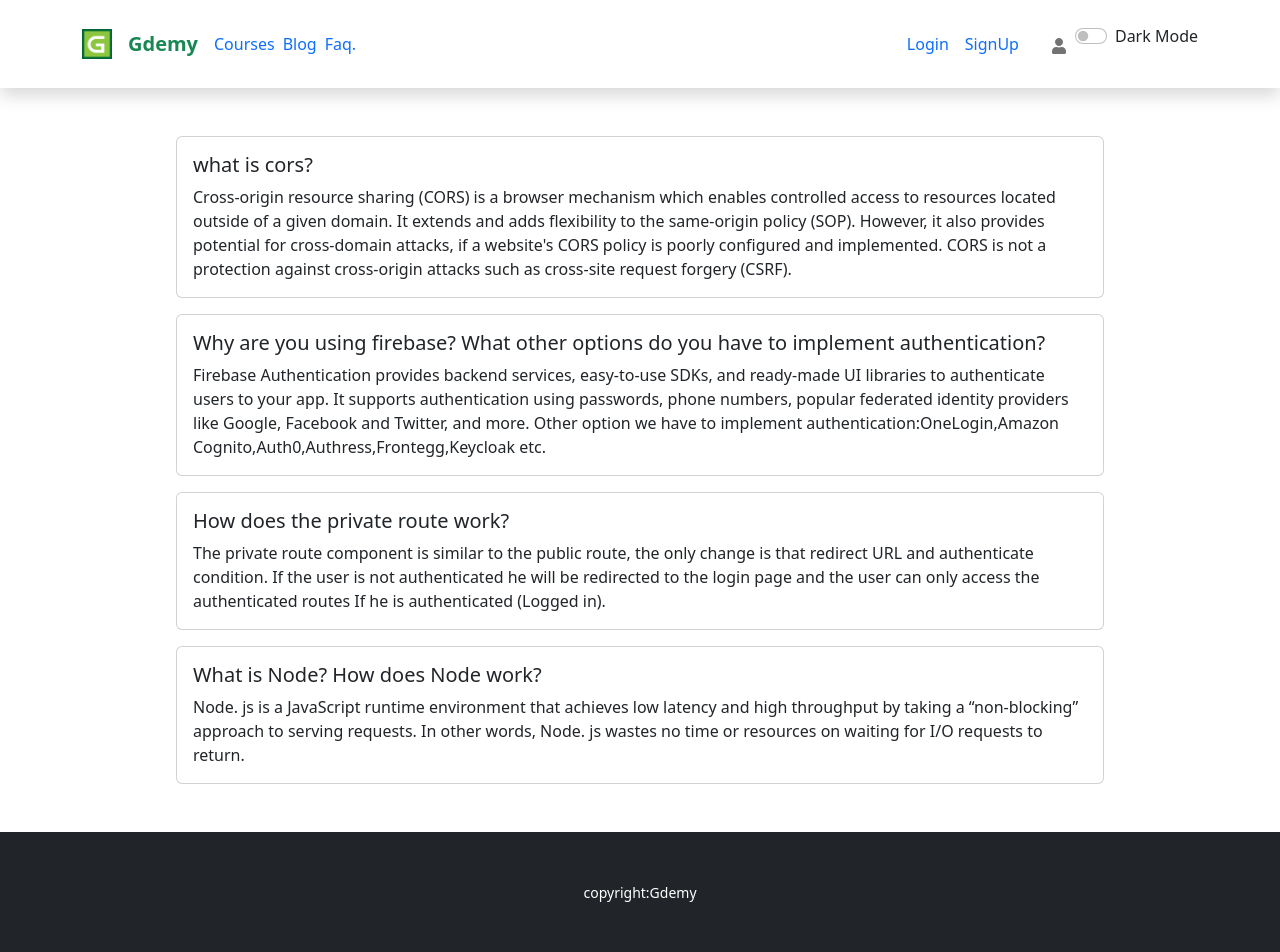
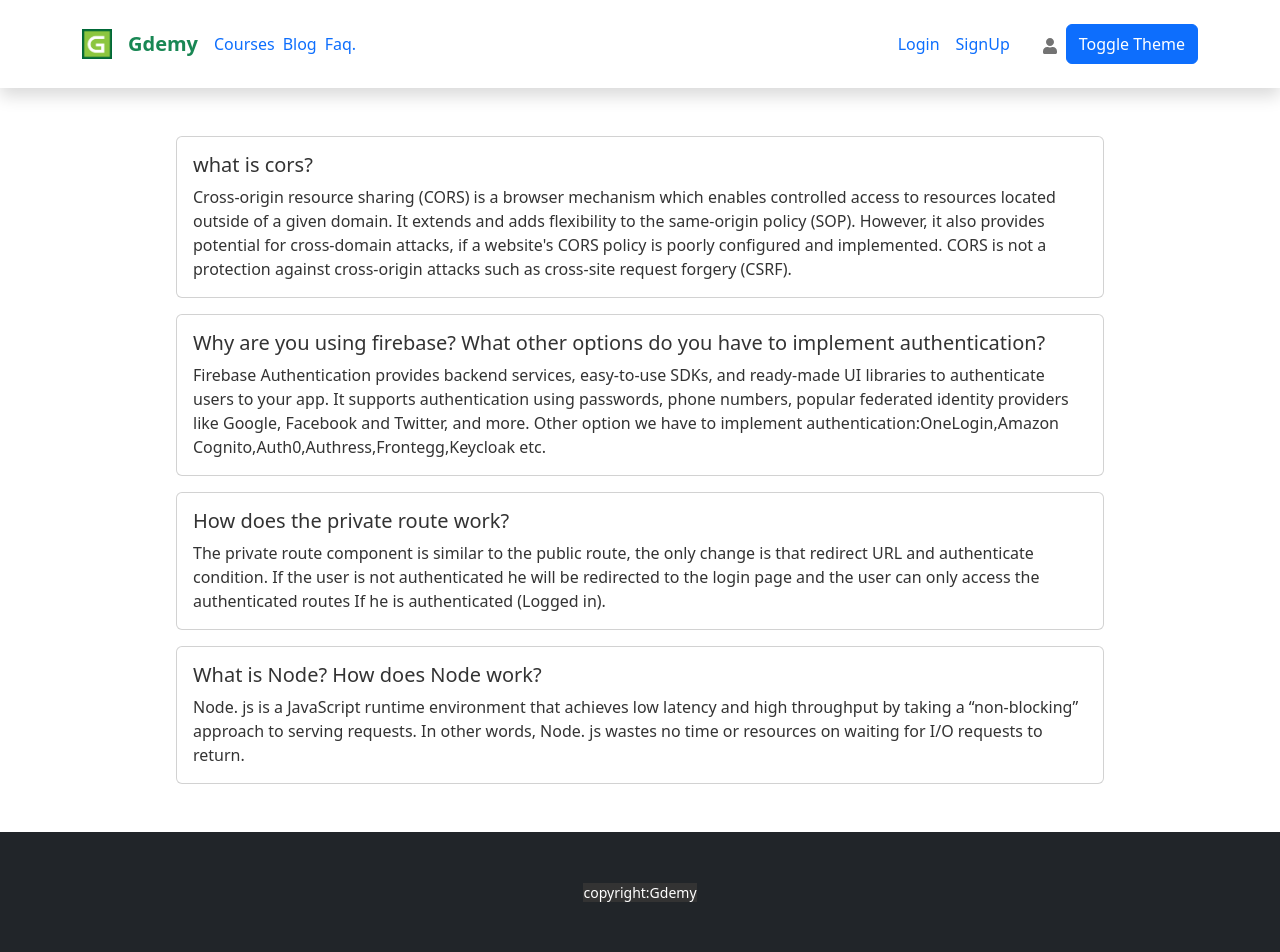
Before and after one commit to risaadodx/learning-platform-client-side, a React (Create React App) app: page /blog in a window 1280 px wide. Shown: the top 952 px of the page. Built offline with nearby package versions, Linux system fonts and the light colour scheme; no server answers.

Commit message:
darm mode added

```diff
--- /dev/null
+++ b/src/Pages/Shared/Header/Header.css
@@ -0,0 +1,29 @@
+.dark {
+  background-color: #333;
+  color: #fff;
+}
+.dark p,
+h1,
+h2,
+h3,
+h4,
+h5,
+h6,
+span,
+small {
+  background-color: #fff;
+  color: #333;
+}
+.card-title {
+  background-color: #fff;
+  color: #333;
+}
+
+.light {
+  background-color: #fff;
+  color: #333;
+}
+.light small {
+  background-color: #333;
+  color: #fff;
+}
--- a/src/Pages/Shared/Header/Header.js
+++ b/src/Pages/Shared/Header/Header.js
@@ -9,8 +9,23 @@ import { AuthContext } from "../../../Contexts/AuthProvider/AuthProvider";
 import { Button, Image } from "react-bootstrap";
 import { FaUser } from "react-icons/fa";
 import { useNavigate } from "react-router-dom";
+import { useState } from "react";
+import { useEffect } from "react";
+import "./Header.css";
 
 const Header = () => {
+  const [theme, setTheme] = useState("light");
+  const toggleTheme = () => {
+    if (theme === "light") {
+      setTheme("dark");
+    } else {
+      setTheme("light");
+    }
+  };
+  useEffect(() => {
+    document.body.className = theme;
+  }, [theme]);
+
   const { user, logOut } = useContext(AuthContext);
   const navigate = useNavigate();
 
@@ -21,6 +36,7 @@ const Header = () => {
     navigate("/login");
   };
   return (
+    <div className={`App ${theme}`}>
       <Navbar
         collapseOnSelect
         expand="lg"
@@ -74,7 +90,10 @@ const Header = () => {
                       </Link>
                     </div>
                     <div>
-                    <Link className="text-decoration-none me-3" to="/register">
+                      <Link
+                        className="text-decoration-none me-3"
+                        to="/register"
+                      >
                         SignUp
                       </Link>
                     </div>
@@ -93,23 +112,13 @@ const Header = () => {
                   <FaUser></FaUser>
                 )}
               </Nav.Link>
-            <Nav>
-              <div className="form-check form-switch">
-                <input
-                  className="form-check-input"
-                  type="checkbox"
-                  role="switch"
-                  id="dark"
-                />
-                <label className="form-check-label" for="dark">
-                  Dark Mode
-                </label>
-              </div>
-            </Nav>
+
+              <Button onClick={toggleTheme}>Toggle Theme</Button>
             </Nav>
           </Navbar.Collapse>
         </Container>
       </Navbar>
+    </div>
   );
 };
 
```
Lines whose indentation alone changed are shown as unchanged.
